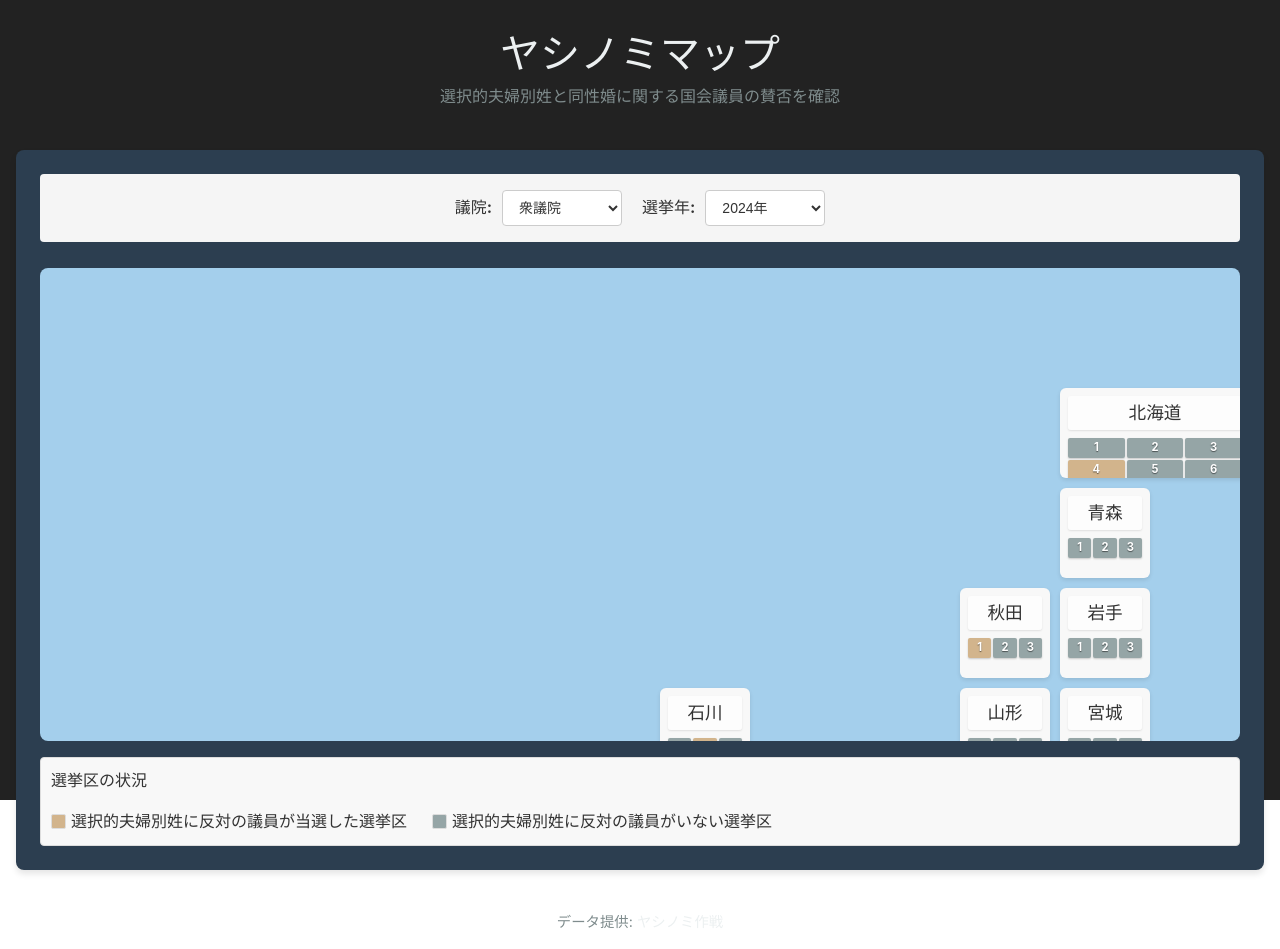
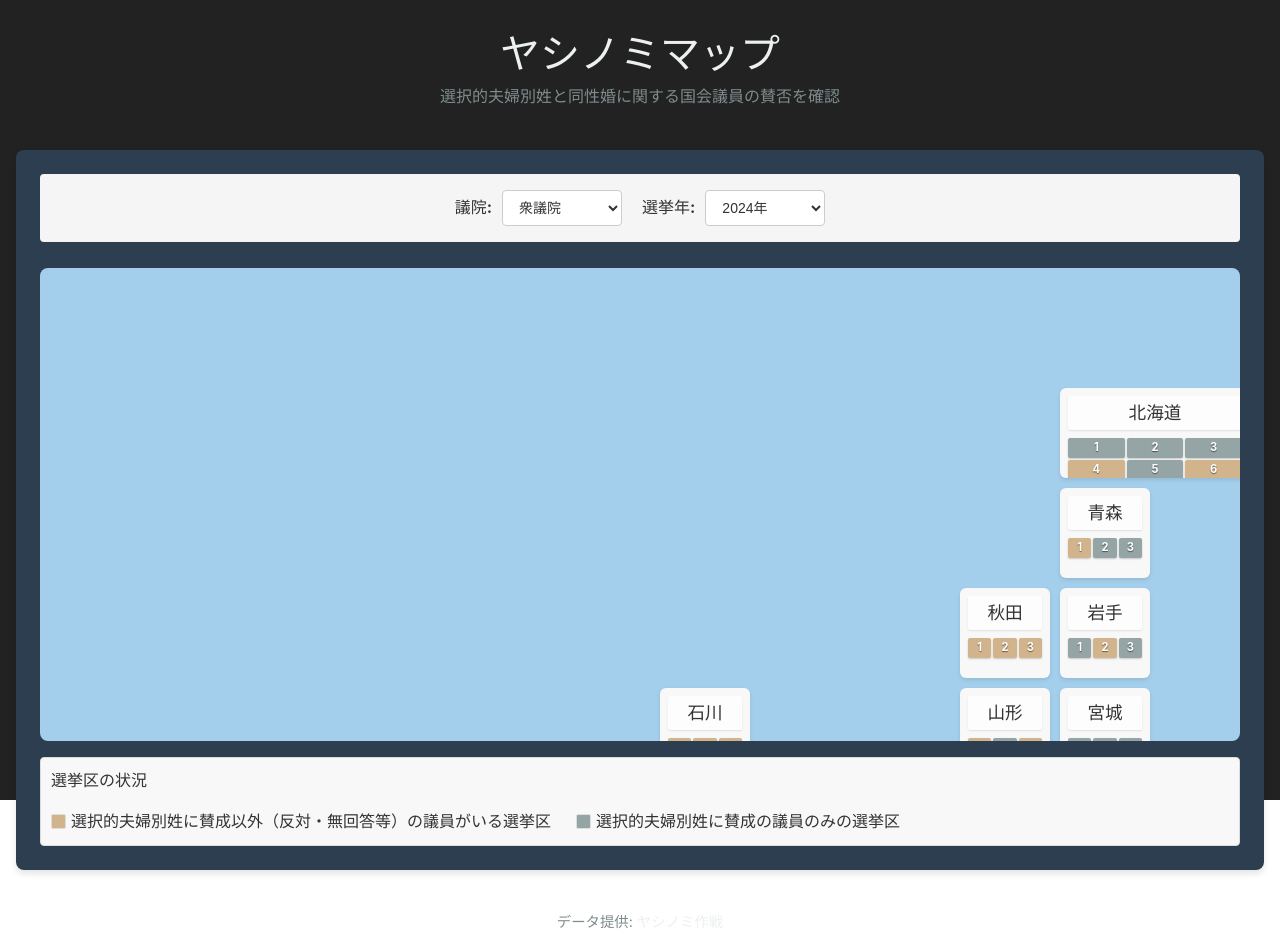
Before and after one commit to bond-kaneko/yashinomi-map-viewer, a React (Vite) app: page / in a window 1280 px wide. Built offline with nearby package versions, Linux system fonts and the light colour scheme; the HTML template or start-up script is replaced by a standard one.

Commit message:
Update ElectionGridView to check for politicians opposing or not responding to the optional separate surname system, and adjust related UI text accordingly.

```diff
--- a/src/components/ElectionGridView.tsx
+++ b/src/components/ElectionGridView.tsx
@@ -277,8 +277,8 @@ const ElectionGridView = ({ politicians }: ElectionGridViewProps) => {
     // 選挙区ごとのブロックを作成
     const blocks = Array.from(districtGroups.entries()).map(
       ([district, pols], index) => {
-        // 夫婦別姓反対の議員がいるかチェック
-        const hasOpposition = pols.some((p) => p.separateLastName === "反対");
+        // 夫婦別姓に賛成以外の議員（反対、無回答など）がいるかチェック
+        const hasOpposition = pols.some((p) => p.separateLastName !== "賛成");
         // 当選した議員の党派を取得（最新の選挙年のものを取得）
         const latestElectionYear = Math.max(...pols.map((p) => p.electionYear));
         const electedPoliticians = pols.filter(
@@ -307,8 +307,8 @@ const ElectionGridView = ({ politicians }: ElectionGridViewProps) => {
             }}
             title={`${district}: ${
               hasOpposition
-                ? "夫婦別姓に反対の議員あり"
-                : "夫婦別姓に反対の議員なし"
+                ? "夫婦別姓に賛成以外の議員あり"
+                : "夫婦別姓に賛成の議員のみ"
             }\n${electedPoliticians
               .map((p) => `${p.name} (${p.party}): ${p.separateLastName}`)
               .join("\n")}`}
@@ -419,14 +419,16 @@ const ElectionGridView = ({ politicians }: ElectionGridViewProps) => {
             className="color-box"
             style={{ backgroundColor: "#D2B48C" }}
           ></span>
-          <span>選択的夫婦別姓に反対の議員が当選した選挙区</span>
+          <span>
+            選択的夫婦別姓に賛成以外（反対・無回答等）の議員がいる選挙区
+          </span>
         </div>
         <div className="legend-item">
           <span
             className="color-box"
             style={{ backgroundColor: "#95a5a6" }}
           ></span>
-          <span>選択的夫婦別姓に反対の議員がいない選挙区</span>
+          <span>選択的夫婦別姓に賛成の議員のみの選挙区</span>
         </div>
       </div>
     </div>
```
